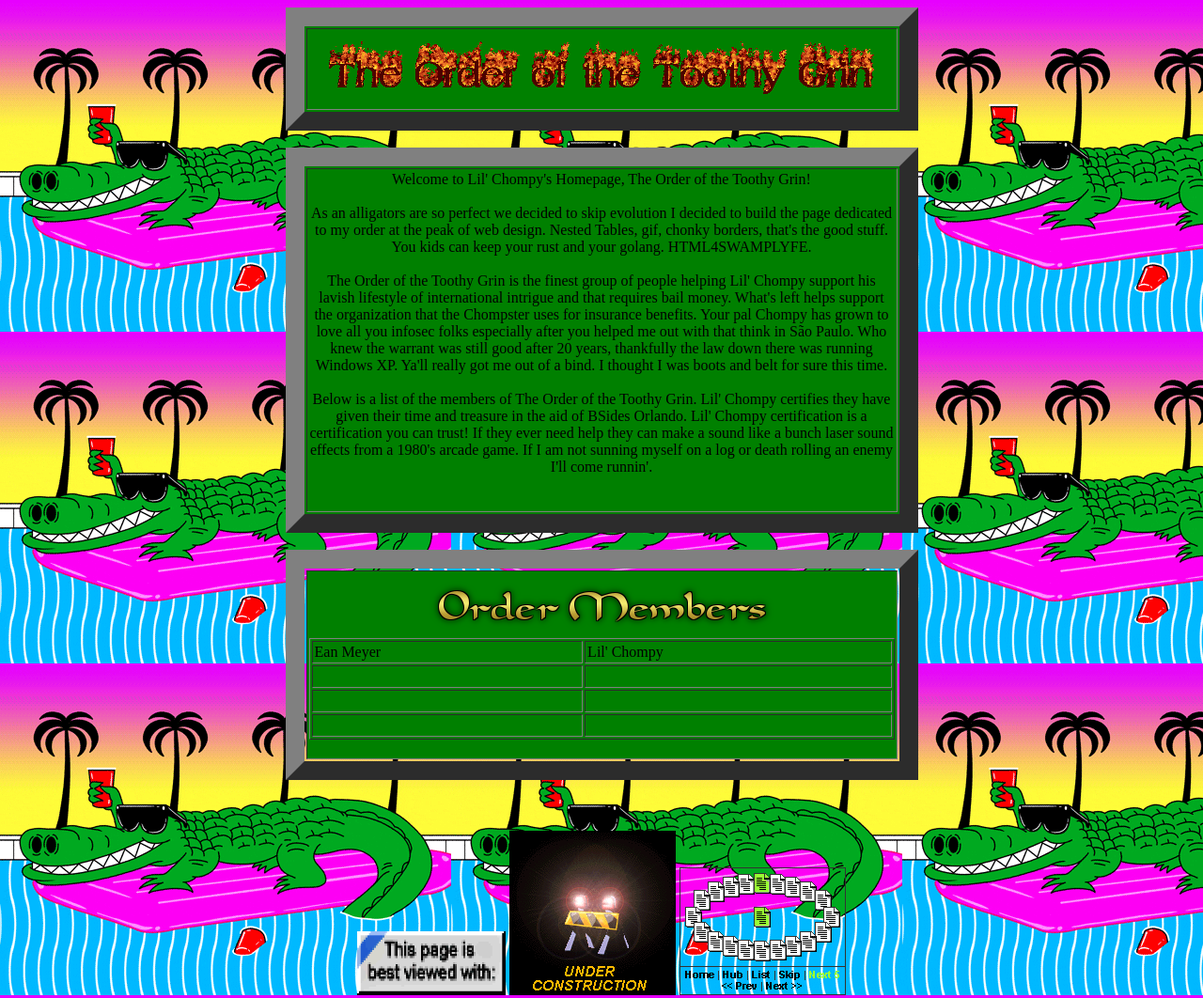
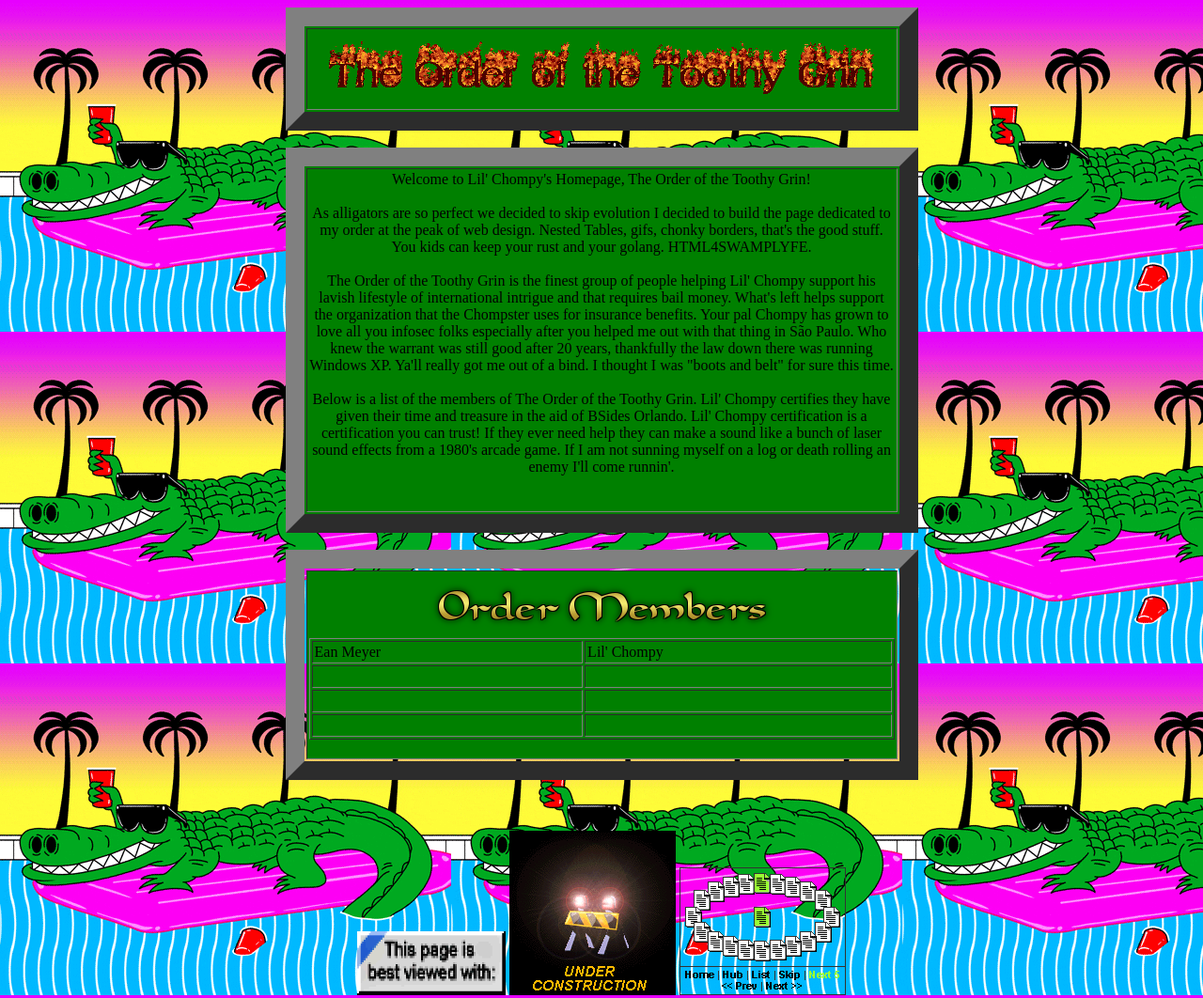
Before and after one commit to lilchompy/lilchompy.github.io, a plain HTML site: page index.html in a window 1280 px wide. Shown: the top 1062 px of the page at 94% size. Drawn offline with Linux system fonts and the light colour scheme.

Commit message:
Update index.html

```diff
--- a/index.html
+++ b/index.html
@@ -32,9 +32,9 @@ body {
             <div align="center">Welcome to Lil' Chompy's Homepage, The
               Order of the Toothy Grin!<br>
               <br>
-              As an alligators are so perfect we decided to skip
+              As alligators are so perfect we decided to skip
               evolution I decided to build the page dedicated to my
-              order at the peak of web design. Nested Tables, gif,
+              order at the peak of web design. Nested Tables, gifs,
               chonky borders, that's the good stuff. You kids can keep
               your rust and your golang. HTML4SWAMPLYFE.<br>
               <br>
@@ -44,17 +44,17 @@ body {
               What's left helps support the organization that the
               Chompster uses for insurance benefits. Your pal Chompy has
               grown to love all you infosec folks especially after you
-              helped me out with that think in São Paulo. Who knew the
+              helped me out with that thing in São Paulo. Who knew the
               warrant was still good after 20 years, thankfully the law
               down there was running Windows XP. Ya'll really got me out
-              of a bind. I thought I was boots and belt for sure this
+              of a bind. I thought I was "boots and belt" for sure this
               time. <br>
               <br>
               Below is a list of the members of The Order of the Toothy
               Grin. Lil' Chompy certifies they have given their time and
               treasure in the aid of BSides Orlando. Lil' Chompy
               certification is a certification you can trust! If they
-              ever need help they can make a sound like a bunch laser
+              ever need help they can make a sound like a bunch of laser
               sound effects from a 1980's arcade game. If I am not
               sunning myself on a log or death rolling an enemy I'll
               come runnin'. <br>
```
